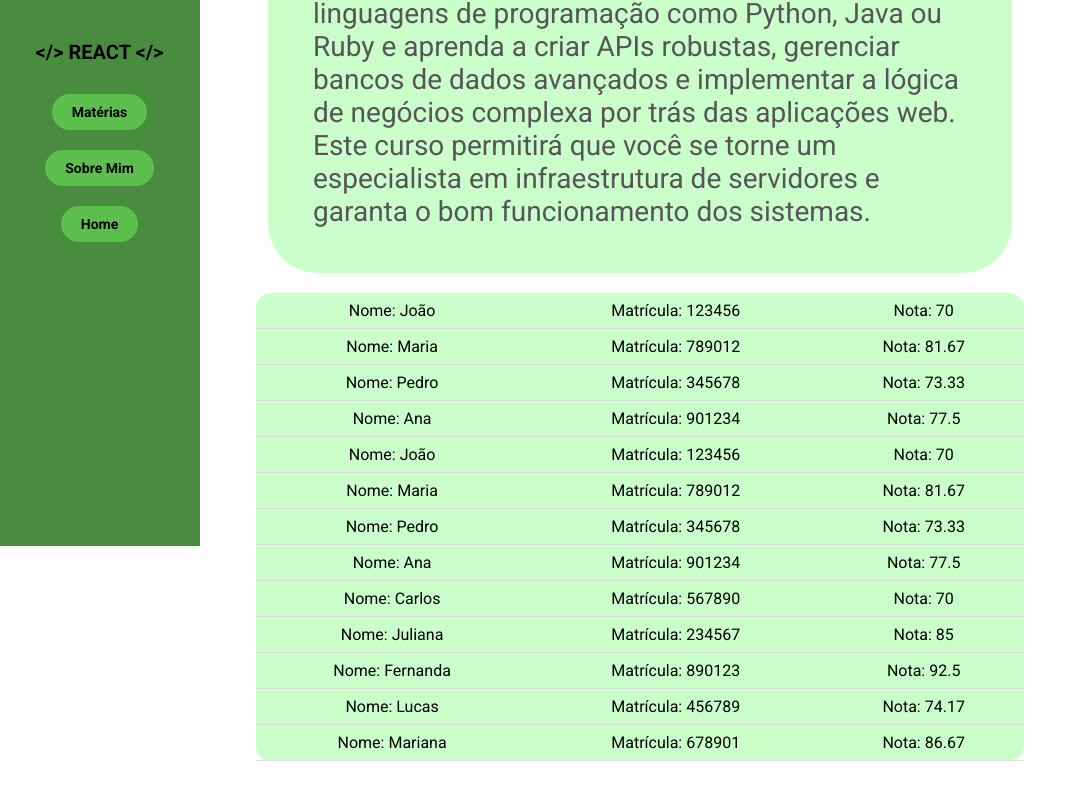
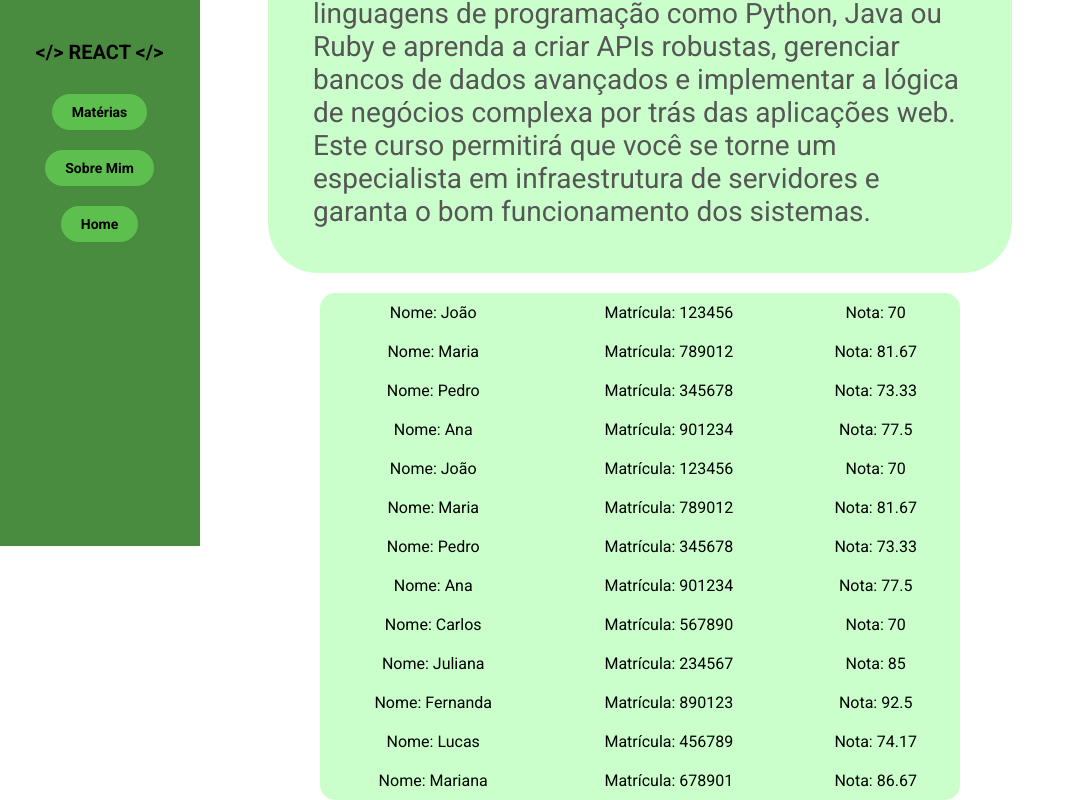
Before and after one commit to AlexandreBolsoni/TrabalhoFront-end2, a React (Create React App) app: page /posts/3 in a window 1280 px wide. Shown: the part 254-1054 px from the top of the page, without its empty margins (0-1087 px from the left). Before the commit the page ends 1015 px from the top, so only its background shows below. Built offline with nearby package versions, Linux system fonts and the light colour scheme.

Commit message:
att tabela

```diff
--- a/src/componentes/AlunosCard/AlunosCard.module.css
+++ b/src/componentes/AlunosCard/AlunosCard.module.css
@@ -1,28 +1,31 @@
 /* AlunosCard.module.css */
-.table {
+
+/* Estilos para a tabela */
+table {
+  border-radius: 15px;
+  background-color: rgba(0, 255, 8, 0.207);
+  text-align: center;
+  margin: auto;
+  width: 50%;
    border-collapse: collapse;
-    width: 100%;
+   margin-bottom: 35%;
 }
 
-  .table th,
-  .table td {
-    border: 1px solid #ccc;
-    padding: 8px;
+td {
+
+  padding: 10px;
 }
 
-  .table th {
-    background-color: #f2f2f2;
+/* Estilos para os parágrafos dentro das células da tabela */
+td p {
+  margin: 0 auto;
 }
 
-  .table tr:nth-child(even) {
-    background-color: #f9f9f9;
+/* Estilos adicionais podem ser adicionados conforme necessário */
+
+/* Media query para dispositivos móveis */
+@media (max-width: 600px) {
+  table {
+    width: 90%; /* Reduz a largura para se adequar a telas menores */
   }
-
-  .table tr:hover {
-    background-color: #ddd;
 }
-
-  .table a {
-    text-decoration: none;
-    color: inherit;
-  }
--- a/src/componentes/AlunosCard/index.jsx
+++ b/src/componentes/AlunosCard/index.jsx
@@ -18,27 +18,21 @@ function AlunoCard() {
 
     <table>
     <tbody>
-
-            <tr className={styles.PostTitulo}>
+      {post.alunos.map((aluno) => (
+        <tr key={aluno.matricula}>
           <td>
-                <p>{post.alunos.nome}</p>
+            <p>Nome: {aluno.nome}</p>
+          </td>
+          <td>
+            <p>Matrícula: {aluno.matricula}</p>
+          </td>
+          <td>
+            <p>Nota: {aluno.nota}</p>
           </td>
         </tr>
-            <tr>
-              <td>
-                <p>{post.alunos.matricula}</p>
-              </td>
-            </tr>
-            <tr>
-              <td className={styles.PostDescricao}>
-                {post.alunos.nota}
-              </td>
-            </tr>
+      ))}
     </tbody>
   </table>
-
-
-
 
   )
 }
--- a/src/paginas/PostPage/PostPage.module.css
+++ b/src/paginas/PostPage/PostPage.module.css
@@ -28,24 +28,6 @@
   padding: 45px;
 }
 
-table {
-  border-radius: 15px;
-  text-align: center;
-  width: 60%;
-  background-color: rgba(0, 255, 8, 0.207);
-  margin: 0 auto;
-  border-collapse: collapse;
-}
-
-th, td {
-  padding: 8px;
-  text-align: center;
-  border-bottom: 1px solid #ddd;
-}
-
-tr:hover {
-  background-color: #f5f5f5;
-}
 
 p {
   margin: 0;
@@ -58,7 +40,5 @@ p {
       padding: 30px;
   }
 
-  table {
-      width: 80%;
-  }
+
 }
--- a/src/paginas/PostPage/index.jsx
+++ b/src/paginas/PostPage/index.jsx
@@ -1,5 +1,5 @@
 import { useParams } from "react-router-dom";
-// import AlunoCard from "../../componentes/AlunosCard";
+import AlunoCard from "../../componentes/AlunosCard";
 import posts from "../../json/posts.json";
 import NaoEncontrada from "../NaoEncontrada";
 import styles from './PostPage.module.css';
@@ -23,24 +23,8 @@ function PostPage() {
           </div>
           <div className={styles.PostDescricao}>{post.descricao}</div>
         </div>
+<AlunoCard/>
 
-        <table>
-          <tbody>
-            {post.alunos.map((aluno) => (
-              <tr key={aluno.matricula}>
-                <td>
-                  <p>Nome: {aluno.nome}</p>
-                </td>
-                <td>
-                  <p>Matrícula: {aluno.matricula}</p>
-                </td>
-                <td>
-                  <p>Nota: {aluno.nota}</p>
-                </td>
-              </tr>
-            ))}
-          </tbody>
-        </table>
       </div>
     </>
   );
```
Lines whose indentation alone changed are shown as unchanged.
